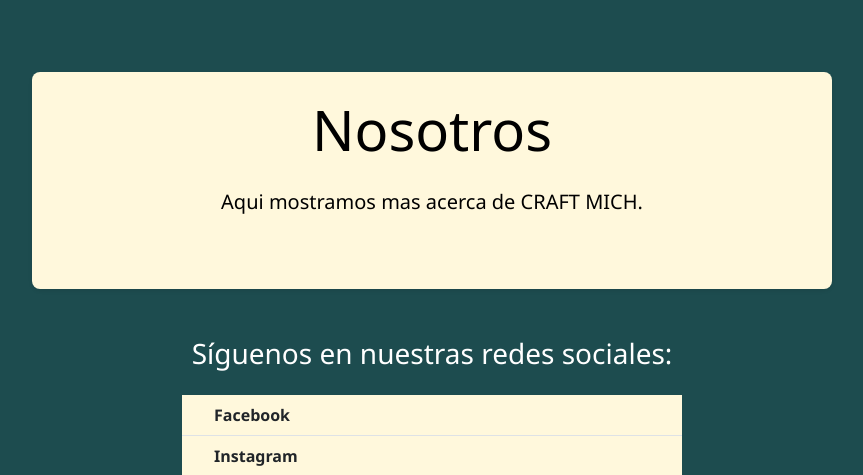
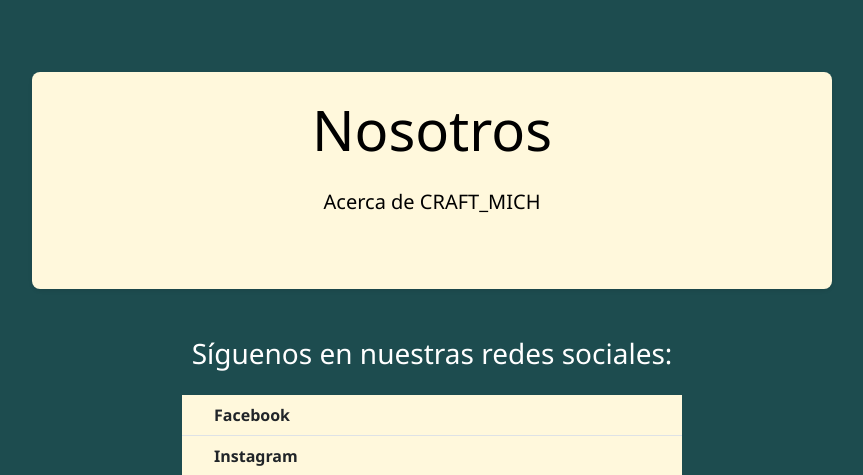
Before and after one commit to Bikembe/proyecto-equipo, a Django app: page /nosotros/ in a window 1280 px wide. Shown: the part 92-567 px from the top of the page, without its empty margins (208-1071 px from the left). Run offline with Django 4.2, Linux system fonts and the light colour scheme; a user stored in the database is signed in; data comes from the database, SQL or seed files in the repository.

Commit message:
Update nosotros.html

```diff
--- a/artesanias/core/templates/core/nosotros.html
+++ b/artesanias/core/templates/core/nosotros.html
@@ -7,7 +7,7 @@
 {% block content %}
 <div class="my-5 p-4 rounded-3 shadow-sm mx-auto" style="background-color: #fff8dc; max-width: 800px;">
     <h1 class="display-4 text-center mb-4" style="color: black;">Nosotros</h1>
-    <p class="lead text-center mb-5" style="color: black;">Aqui mostramos mas acerca de CRAFT MICH.</p>
+    <p class="lead text-center mb-5" style="color: black;">Acerca de CRAFT_MICH</p>
 </div>
 
 <div class="my-5">
```
